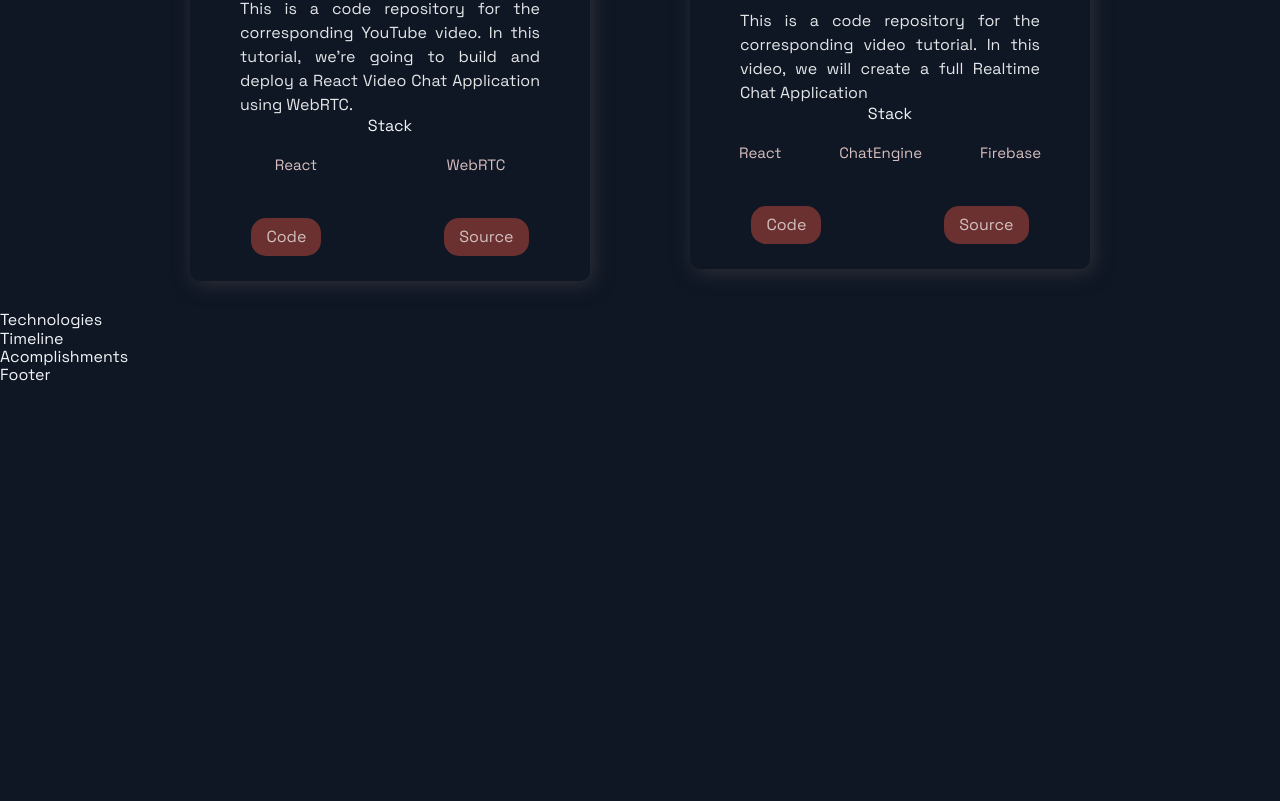
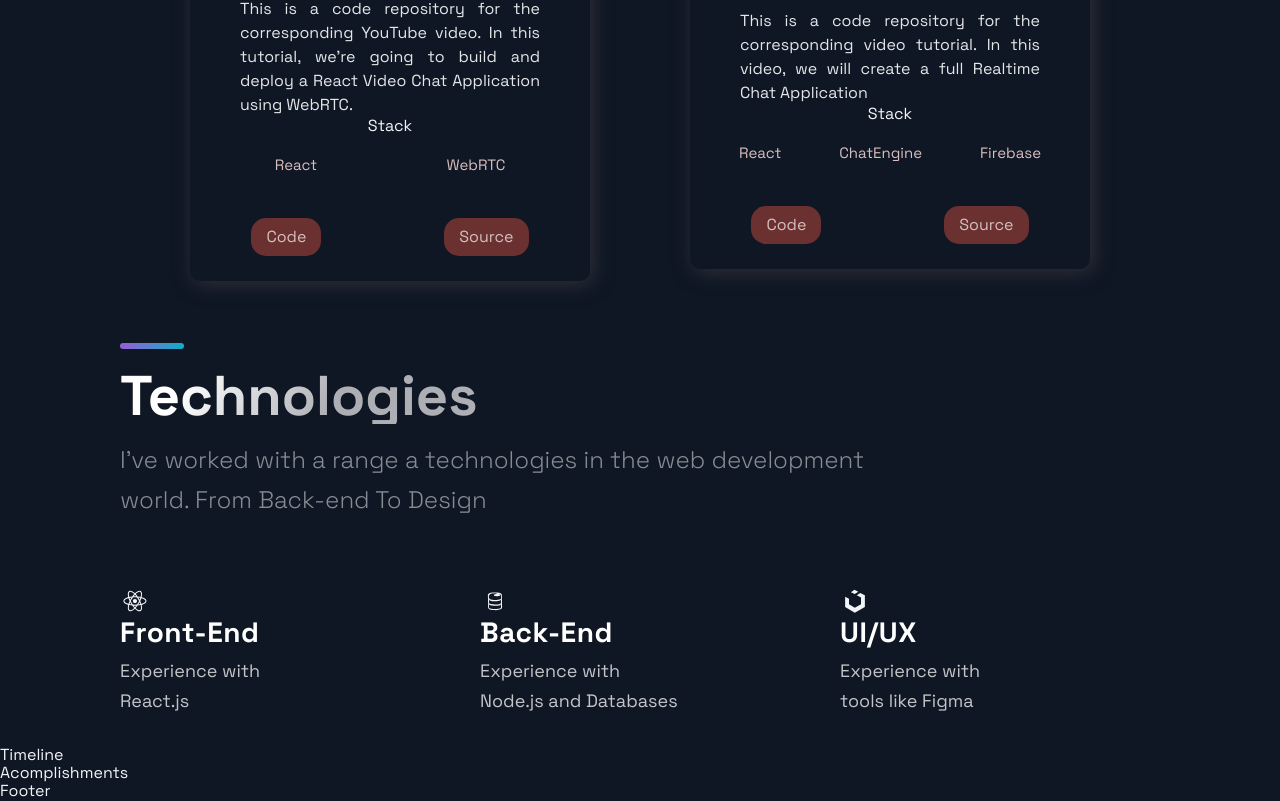
Before and after one commit to Damfler/portfolio-on-js, a Next.js app: page / in a window 1280 px wide. Shown: the part 2019-2820 px from the top of the page. Before the commit the page ends 2404 px from the top, so only its background shows below. Built offline with nearby package versions, Linux system fonts and the light colour scheme.

Commit message:
update: Technologies

```diff
--- a/src/components/Technologies/Technologies.js
+++ b/src/components/Technologies/Technologies.js
@@ -1,12 +1,51 @@
 import React from 'react';
-import { DiFirebase, DiReact, DiZend } from 'react-icons/di';
-import { Section, SectionDivider, SectionText, SectionTitle } from '../../styles/GlobalComponents';
-import { List, ListContainer, ListItem, ListParagraph, ListTitle } from './TechnologiesStyles';
+import {DiFirebase, DiReact, DiUikit} from 'react-icons/di';
+import {Section, SectionDivider, SectionText, SectionTitle} from '../../styles/GlobalComponents';
+import {List, ListContainer, ListItem, ListParagraph, ListTitle} from './TechnologiesStyles';
 
-const Technologies = () =>  (
-  <div>
-    Technologies
-  </div>
-);
+const Technologies = () => (
+        <Section id='tech'>
+            <SectionDivider/>
+            <br/>
+            <SectionTitle>Technologies</SectionTitle>
+            <SectionText>
+                I've worked with a range a technologies in the web development world.
+                From Back-end To Design
+            </SectionText>
+            <List>
+                <ListItem>
+                    <DiReact size='3rem'/>
+                    <ListContainer>
+                        <ListTitle>Front-End</ListTitle>
+                        <ListParagraph>
+                            Experience with <br/>
+                            React.js
+                        </ListParagraph>
+                    </ListContainer>
+                </ListItem>
+                <ListItem>
+                    <DiFirebase size='3rem'/>
+                    <ListContainer>
+                        <ListTitle>Back-End</ListTitle>
+                        <ListParagraph>
+                            Experience with <br/>
+                            Node.js and Databases
+                        </ListParagraph>
+                    </ListContainer>
+                </ListItem>
+                <ListItem>
+                    <DiUikit size='3rem'/>
+                    <ListContainer>
+                        <ListTitle>UI/UX</ListTitle>
+                        <ListParagraph>
+                            Experience with <br/>
+                            tools like Figma
+                        </ListParagraph>
+                    </ListContainer>
+                </ListItem>
+            </List>
+        </Section>
+    )
+;
 
 export default Technologies;
```
